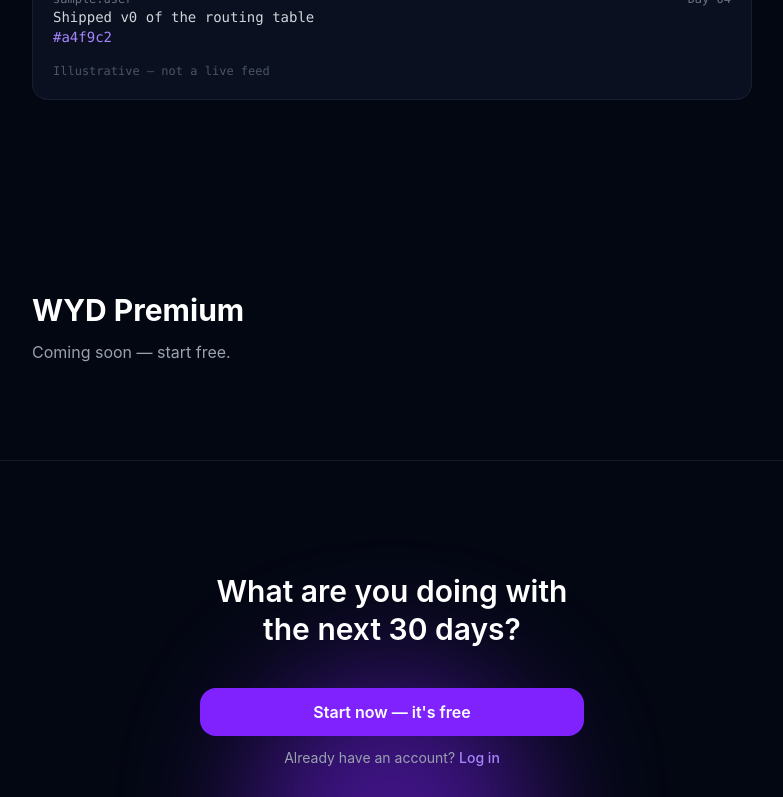
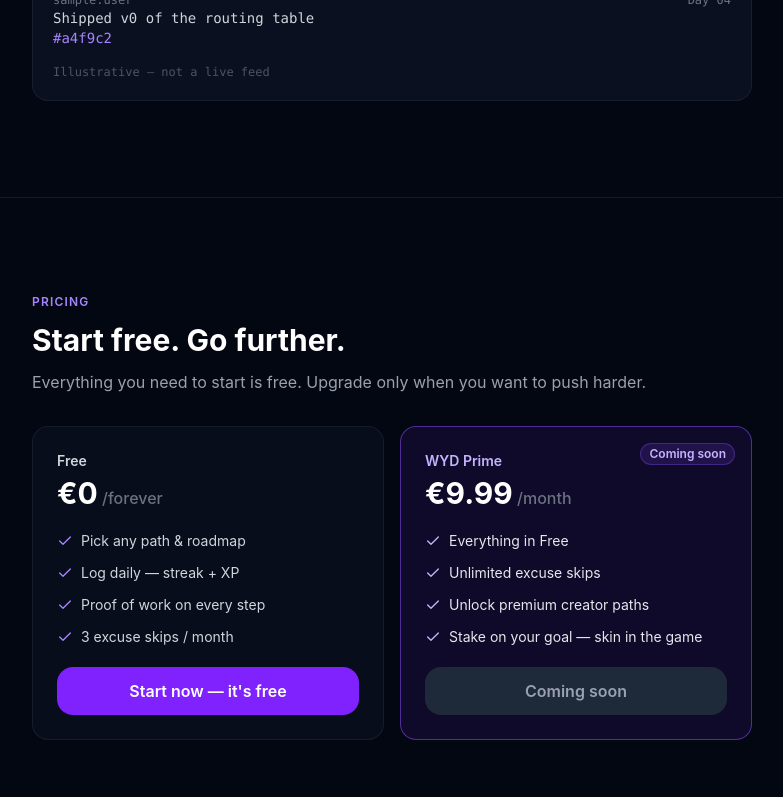
Before and after one commit to Nuutti-N/WYD, a React (Vite) app in the folder frontend/: page / in a window 1280 px wide. Shown: the part 2000-2797 px from the top of the page, without its empty margins (248-1031 px from the left). Built offline with nearby package versions, Linux system fonts and the light colour scheme; no server answers.

Commit message:
add pricing section, and tiers

```diff
--- a/frontend/pages/Landing.jsx
+++ b/frontend/pages/Landing.jsx
@@ -1,7 +1,7 @@
 import { Link } from 'react-router-dom'
 import LandingNav from './LandingNav'
 import { categories } from '../src/data/categories'
-import { Code2, PenTool, FileText } from 'lucide-react'
+import { Code2, PenTool, FileText, Check } from 'lucide-react'
 
 function Landing() {
 
@@ -74,6 +74,8 @@ function Landing() {
                 </div>
             </section>
 
+            <div className="w-full mx-auto border-t border-gray-800/60" />
+
             {/* The edge — proof of work engine */}
             <section id="edge" className="scroll-mt-20 max-w-3xl mx-auto px-6 py-24">
                 <p className="text-xs font-semibold tracking-widest text-violet-400 mb-3">THE IDEA → POW ENGINE</p>
@@ -119,9 +121,59 @@ function Landing() {
                 </div>
             </section>
 
+            <div className="w-full mx-auto border-t border-gray-800/60" />
+
             <section id="premium" className="scroll-mt-20 max-w-3xl mx-auto px-6 py-24">
-                <h2 className="text-3xl font-bold text-white mb-3">WYD Premium</h2>
-                <p className="text-gray-400">Coming soon — start free.</p>
+                <p className="text-xs font-semibold tracking-widest text-violet-400 mb-3">PRICING</p>
+                <h2 className="text-3xl font-bold text-white mb-3">Start free. Go further.</h2>
+                <p className="text-gray-400 mb-8">Everything you need to start is free. Upgrade only when you want to push harder.</p>
+
+                <div className="grid sm:grid-cols-2 gap-4">
+                    {/* Free plan */}
+                    <div className="flex flex-col gap-5 rounded-2xl border border-gray-800/60 bg-gray-900/40 p-6">
+                        <div>
+                            <p className="text-sm font-semibold text-gray-300">Free</p>
+                            <p className="text-3xl font-bold text-white mt-1">€0<span className="text-base font-medium text-gray-500"> /forever</span></p>
+                        </div>
+                        <ul className="flex flex-col gap-3 text-sm text-gray-300">
+                            {[
+                                "Pick any path & roadmap",
+                                "Log daily — streak + XP",
+                                "Proof of work on every step",
+                                "3 excuse skips / month",
+                            ].map((f) => (
+                                <li key={f} className="flex items-start gap-2">
+                                    <Check className="w-4 h-4 text-violet-400 shrink-0 mt-0.5" />
+                                    {f}
+                                </li>
+                            ))}
+                        </ul>
+                        <Link to="/Register" className="mt-auto text-center bg-violet-600 hover:bg-violet-500 text-white font-semibold py-3 rounded-2xl transition">Start now — it's free</Link>
+                    </div>
+
+                    {/* Premium plan */}
+                    <div className="flex flex-col gap-5 rounded-2xl border border-violet-500/50 bg-violet-600/10 p-6 relative">
+                        <span className="absolute top-4 right-4 text-xs font-semibold text-violet-300 bg-violet-500/15 border border-violet-500/30 rounded-full px-2 py-0.5">Coming soon</span>
+                        <div>
+                            <p className="text-sm font-semibold text-violet-300">WYD Prime</p>
+                            <p className="text-3xl font-bold text-white mt-1">€9.99<span className="text-base font-medium text-gray-500"> /month</span></p>
+                        </div>
+                        <ul className="flex flex-col gap-3 text-sm text-gray-200">
+                            {[
+                                "Everything in Free",
+                                "Unlimited excuse skips",
+                                "Unlock premium creator paths",
+                                "Stake on your goal — skin in the game",
+                            ].map((f) => (
+                                <li key={f} className="flex items-start gap-2">
+                                    <Check className="w-4 h-4 text-violet-300 shrink-0 mt-0.5" />
+                                    {f}
+                                </li>
+                            ))}
+                        </ul>
+                        <button disabled className="mt-auto text-center bg-gray-800 text-gray-400 font-semibold py-3 rounded-2xl cursor-not-allowed">Coming soon</button>
+                    </div>
+                </div>
             </section>
 
             <div className="w-full mx-auto border-t border-gray-800/60" />
@@ -140,6 +192,9 @@ function Landing() {
                     </div>
                 </div>
             </section>
+
+            <div className="w-full mx-auto border-t border-gray-800/60" />
+
         </div>
     )
 }
```
